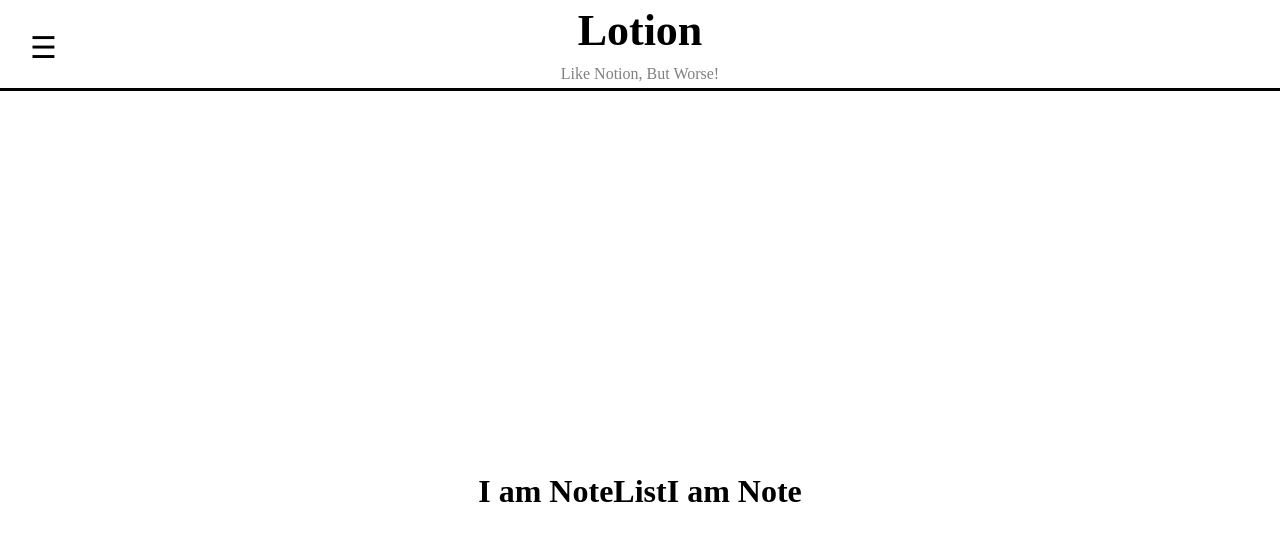
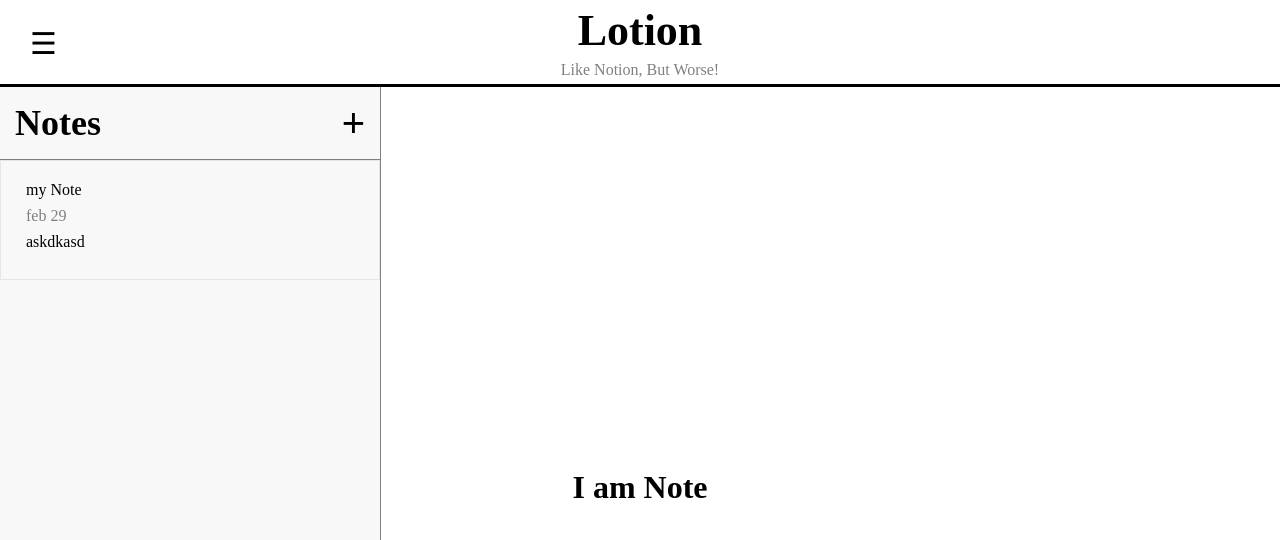
Before and after one commit to SamsterHamster/Lotion-, a React (Create React App) app: page / in a window 1280 px wide. Shown: the top 540 px of the page. Built offline with nearby package versions, Linux system fonts and the light colour scheme.

Commit message:
Built structure of LHS

```diff
--- a/src/Components/Component.css
+++ b/src/Components/NavBar.css
@@ -43,14 +43,13 @@
 
 }
 
-button{
+#NavBarButton{
     padding-left: 30px;
-    padding-top: 30px;
+    padding-top: 25px;
     background-color: transparent;
     font-size: 30px;
     border: transparent;
     display: inline-block;
-
     border: none;
     text-align: center;
     cursor: pointer;
--- a/src/Components/NavBar.js
+++ b/src/Components/NavBar.js
@@ -1,12 +1,12 @@
 import React from 'react';
-import "./Component.css";
+import "./NavBar.css";
 
 const NavBar = () => {
     return(
     <section>
         <section id='tophalfnav'>
             <span id = "topbarleft">
-            <button onclick="hidenotes()"> &#9776;</button>
+            <button id = "NavBarButton" onclick="hidenotes()"> &#9776;</button>
             </span>
 
         <span id = "title"> Lotion </span>
--- /dev/null
+++ b/src/Components/Note.css
@@ -0,0 +1,3 @@
+.notearea{
+    display: flex;
+}
--- a/src/Components/Note.js
+++ b/src/Components/Note.js
@@ -1,9 +1,14 @@
-import React from 'react';
+
 
 const Note = () => {
     return(
-        <h1> I am Note</h1>
+        <div class = "notearea">
+            <h1> I am Note</h1>
+
+        </div>
+
     )
 }
+export default Note;
 
-export default Note;
+/*export default withStyles(styles)(EditorComponent);*/
--- /dev/null
+++ b/src/Components/NoteList.css
@@ -0,0 +1,110 @@
+.notelist{
+    position: absolute;
+    display: flex;
+    left: 0px;
+    flex-direction: column;
+    height: 100%;
+    width: 380px;
+    max-width: 680px;
+    min-width: 200px;
+    background-color: #F8F8F8;
+    border-right: 1px solid gray;
+
+}
+
+
+.listheader{
+    display: flex;
+    justify-content: center;
+    border-bottom: 1px solid gray;
+
+  }
+
+#add{
+    display: flex;
+    flex: 1;
+    offset: right;
+    justify-content: right;
+    text-align: right;
+}
+
+#NoteListButton{
+    padding-right: 15px;
+    background-color: transparent;
+    font-size: 40px;
+    border: transparent;
+    display: inline-block;
+    border: none;
+    text-align: center;
+    cursor: pointer;
+    text-decoration: none;
+  }
+
+#lefttitle{
+    display: flex;
+    flex: 1;
+    justify-content: left;
+    text-align: left;
+    font-size: 36px;
+    font-weight: bold;
+    padding: 15px;
+
+  }
+
+.notebody{
+    flex: 1;
+    overflow: auto;
+
+  }
+
+.card{
+    display: flex;
+    flex-direction: column;
+    height: 120px;
+    padding: 20px 25px;
+    box-sizing: border-box;
+    border: 1px solid #e6e6e6;
+    text-decoration: none;
+    }
+#cardtitle{
+    display: flex;
+    align-items: left;
+    flex-direction: column;
+    flex: 1;
+    font-size: 16px;
+    width: 100%;
+    white-space: nowrap;
+    overflow: hidden;
+    text-overflow: ellipsis;
+
+}
+
+#lastedit{
+    display: flex;
+    align-items: left;
+    flex-direction: column;
+    flex: 1;
+    font-size: 16px;
+    width: 100%;
+    color: gray;
+
+}
+
+#description{
+    display: flex;
+    align-items: left;
+    flex-direction: column;
+    flex: 1;
+    font-size: 16px;
+    width: 100%;
+
+}
+
+.card:hover{
+    cursor:pointer;
+    background-color: #fff;
+}
+
+.card.active{
+    background-color: #fff;
+}
--- a/src/Components/NoteList.js
+++ b/src/Components/NoteList.js
@@ -1,8 +1,37 @@
 import React from 'react';
+import "./NoteList.css";
 
 const NoteList = () => {
     return(
-        <h1> I am NoteList </h1>
+        <div class = "notelist">
+            <span class = "listheader">
+                <span id = "lefttitle"> Notes </span>
+                <button id = "NoteListButton" onclick="addnote()">&#43;</button>
+            </span>
+
+            <div class = "notebody">
+
+                <div class = "card">
+                    <div id = "cardtitle">
+                        my Note
+
+                    </div>
+                    <div id = "lastedit">
+                        feb 29
+
+                    </div>
+                    <div id = "description">
+                        askdkasd
+
+                    </div>
+                </div>
+
+
+            </div>
+
+
+        </div>
+
     )
 }
 
```
Also changed, not shown: src/Components/Styles.js (added, +35 -0 lines).
